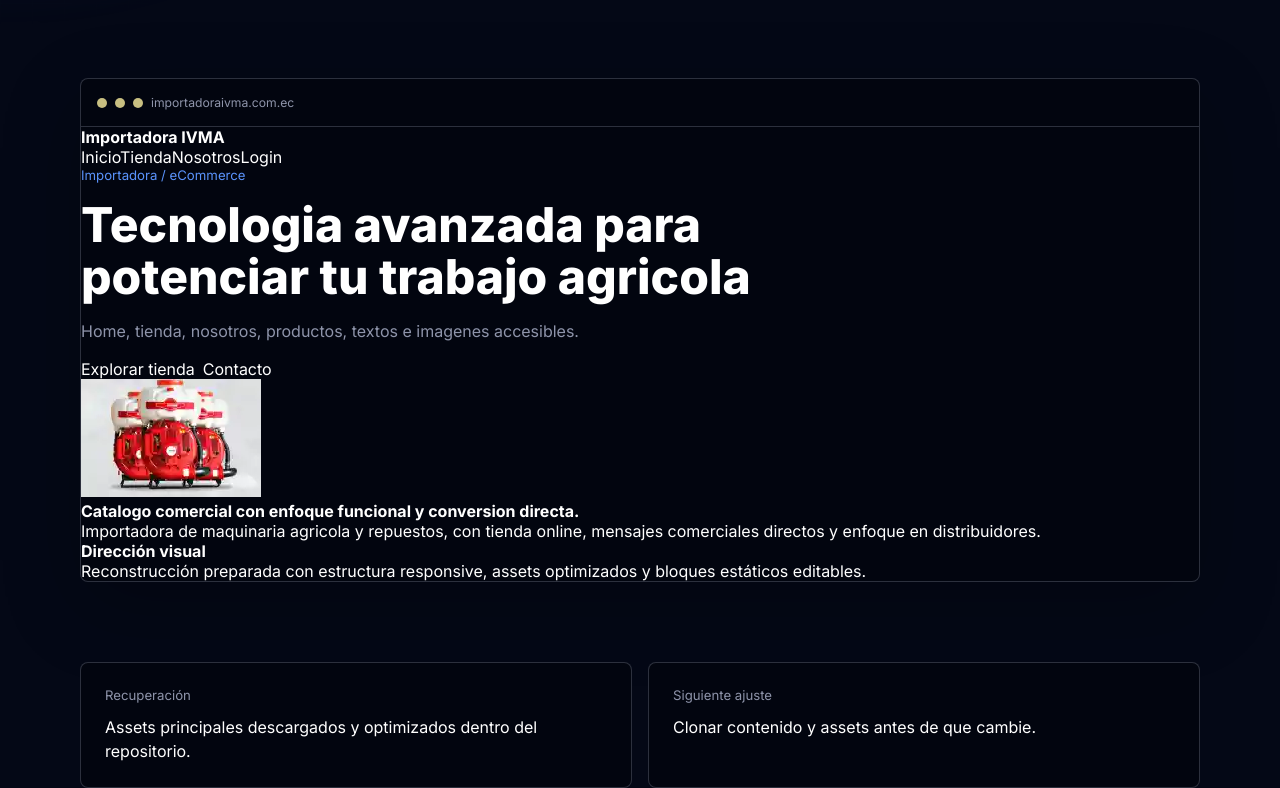
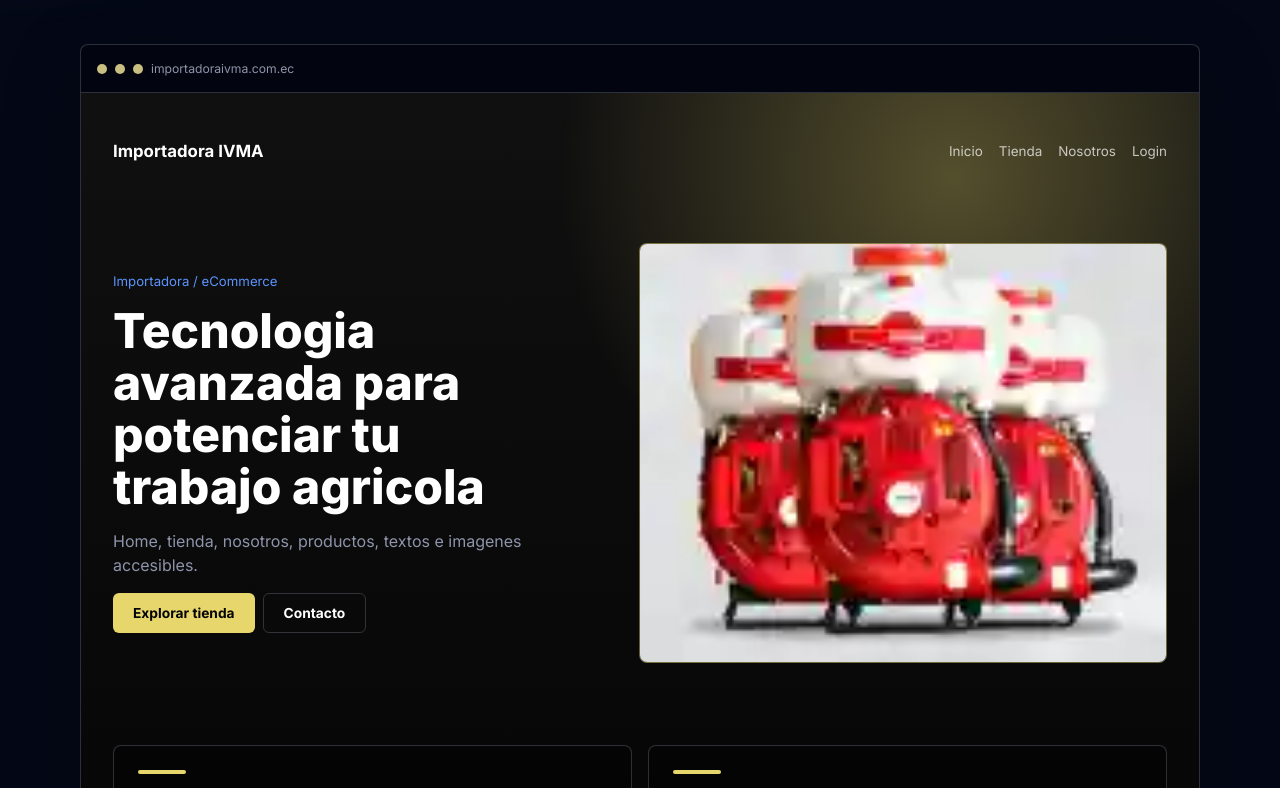
Before and after one commit to hugo97max/pokachufolio, a Next.js app: page /web-design/importadora-ivma in a window 1280 px wide. Shown: the part 572-1360 px from the top of the page. Built offline with nearby package versions, Linux system fonts and the light colour scheme.

Commit message:
Style web design reconstruction pages

```diff
--- a/src/app/web-design/[slug]/webDesignProject.module.scss
+++ b/src/app/web-design/[slug]/webDesignProject.module.scss
@@ -1,3 +1,25 @@
+.projectHeader {
+    display: grid;
+    grid-template-columns: minmax(0, 1fr) minmax(0, 1fr) auto;
+    gap: var(--static-space-16);
+    align-items: center;
+    padding: var(--static-space-20);
+    border: 1px solid var(--neutral-alpha-medium);
+    border-radius: 8px;
+    background: var(--surface-background);
+}
+
+.archivePill {
+    display: inline-flex;
+    min-height: 36px;
+    align-items: center;
+    padding: 0 var(--static-space-16);
+    color: var(--neutral-on-background-weak);
+    border: 1px solid var(--neutral-alpha-medium);
+    border-radius: 6px;
+    font-size: 0.82rem;
+}
+
 .showcase {
     overflow: hidden;
     border: 1px solid var(--neutral-alpha-medium);
@@ -31,198 +53,257 @@
     white-space: nowrap;
 }
 
-.demo {
-    display: grid;
-    gap: var(--static-space-32);
+.siteReplica {
     padding: var(--static-space-32);
     background:
-        radial-gradient(circle at 78% 18%, color-mix(in srgb, var(--accent) 22%, transparent), transparent 26%),
-        linear-gradient(135deg, color-mix(in srgb, var(--accent) 10%, transparent), transparent 42%),
+        radial-gradient(circle at 76% 8%, color-mix(in srgb, var(--accent) 22%, transparent), transparent 30%),
         var(--page-background);
 }
 
-.demoHeader {
+.siteHeader {
     display: flex;
     align-items: center;
     justify-content: space-between;
+    gap: var(--static-space-24);
+    padding: var(--static-space-16) 0 var(--static-space-32);
+}
+
+.brand {
+    display: flex;
+    min-width: 0;
+    align-items: center;
+}
+
+.brand img {
+    max-width: 190px;
+    max-height: 64px;
+    object-fit: contain;
+    padding: 8px 10px;
+    border-radius: 6px;
+    background: rgba(255, 255, 255, 0.92);
+}
+
+.brand strong {
+    color: var(--neutral-on-background-strong);
+    font-size: 1.05rem;
+}
+
+.siteHeader nav {
+    display: flex;
+    flex-wrap: wrap;
+    justify-content: flex-end;
     gap: var(--static-space-16);
 }
 
-.demoHeader strong {
-    color: var(--neutral-on-background-strong);
-    font-size: 1rem;
+.siteHeader nav span {
+    color: var(--neutral-on-background-weak);
+    font-size: 0.84rem;
 }
 
-.demoHeader nav {
-    display: flex;
-    flex-wrap: wrap;
-    gap: var(--static-space-12);
-    justify-content: flex-end;
+.siteHero {
+    display: grid;
+    grid-template-columns: minmax(0, 0.92fr) minmax(280px, 1fr);
+    gap: var(--static-space-40);
+    align-items: center;
+    min-height: 520px;
 }
 
-.demoHeader nav span {
-    color: var(--neutral-on-background-weak);
-    font-size: 0.78rem;
+.heroCopy {
+    max-width: 680px;
 }
 
-.demoHero {
-    display: grid;
-    grid-template-columns: minmax(0, 1fr) minmax(260px, 0.72fr);
-    gap: var(--static-space-32);
-    align-items: center;
-    min-height: 360px;
-}
-
-.demoCopy {
-    max-width: 620px;
-}
-
-.demoButton,
-.demoButtonSecondary {
+.primaryAction,
+.secondaryAction {
     display: inline-flex;
     align-items: center;
     justify-content: center;
-    min-height: 36px;
-    padding: 0 var(--static-space-16);
+    min-height: 40px;
+    padding: 0 var(--static-space-20);
     border-radius: 6px;
-    font-size: 0.82rem;
-    font-weight: 600;
+    font-size: 0.86rem;
+    font-weight: 650;
 }
 
-.demoButton {
+.primaryAction {
     color: #050505;
     background: var(--accent);
 }
 
-.demoButtonSecondary {
+.secondaryAction {
     color: var(--neutral-on-background-strong);
     border: 1px solid var(--neutral-alpha-medium);
 }
 
-.visualBlock {
+.heroMedia {
     position: relative;
     display: grid;
-    min-height: 300px;
+    min-height: 420px;
     overflow: hidden;
-    border: 1px solid color-mix(in srgb, var(--accent) 34%, transparent);
+    border: 1px solid color-mix(in srgb, var(--accent) 36%, transparent);
     border-radius: 8px;
     background:
-        linear-gradient(135deg, color-mix(in srgb, var(--accent) 24%, transparent), transparent),
+        linear-gradient(135deg, color-mix(in srgb, var(--accent) 18%, transparent), transparent),
         var(--neutral-alpha-weak);
 }
 
-.visualBlock span {
-    position: absolute;
-    border: 1px solid color-mix(in srgb, var(--accent) 58%, transparent);
-    border-radius: 8px;
-    background: color-mix(in srgb, var(--accent) 18%, transparent);
+.heroMedia img {
+    width: 100%;
+    height: 100%;
+    object-fit: cover;
 }
 
-.visualBlock span:nth-child(1) {
-    inset: 12% 14% auto auto;
-    width: 46%;
-    height: 38%;
+.mediaFallback {
+    display: grid;
+    place-items: center;
+    padding: var(--static-space-32);
+    color: color-mix(in srgb, var(--accent) 70%, var(--neutral-on-background-strong));
+    font-size: clamp(2rem, 6vw, 5rem);
+    font-weight: 800;
+    line-height: 0.95;
+    text-align: center;
 }
 
-.visualBlock span:nth-child(2) {
-    inset: auto auto 15% 12%;
-    width: 56%;
-    height: 42%;
-}
-
-.visualBlock span:nth-child(3) {
-    inset: 22% auto auto 18%;
-    width: 28%;
-    height: 18%;
-    background: var(--accent);
-}
-
-.demoSections {
+.contentStrip,
+.gallery,
+.notesGrid {
     display: grid;
-    grid-template-columns: repeat(4, minmax(0, 1fr));
     gap: var(--static-space-16);
 }
 
-.demoSections article {
-    display: grid;
-    gap: var(--static-space-10);
-    padding: var(--static-space-16);
+.contentStrip {
+    grid-template-columns: repeat(2, minmax(0, 1fr));
+    margin-top: var(--static-space-32);
+}
+
+.contentStrip article,
+.note {
     border: 1px solid var(--neutral-alpha-medium);
     border-radius: 8px;
-    background: var(--neutral-alpha-weak);
+    background: var(--surface-background);
 }
 
-.demoSections article span {
-    width: 40px;
+.contentStrip article {
+    display: grid;
+    gap: var(--static-space-12);
+    padding: var(--static-space-24);
+}
+
+.contentStrip article span {
+    width: 48px;
     height: 4px;
     border-radius: 99px;
     background: var(--accent);
 }
 
-.demoSections article strong {
+.contentStrip strong {
     color: var(--neutral-on-background-strong);
-    font-size: 0.9rem;
+    font-size: 1rem;
 }
 
-.demoSections article p {
+.contentStrip p {
     margin: 0;
     color: var(--neutral-on-background-weak);
-    font-size: 0.78rem;
-    line-height: 1.45;
+    font-size: 0.86rem;
+    line-height: 1.55;
 }
 
-.metaGrid,
-.notesGrid {
-    display: grid;
-    gap: var(--static-space-16);
+.gallery {
+    grid-template-columns: repeat(4, minmax(0, 1fr));
+    margin-top: var(--static-space-16);
 }
 
-.metaGrid {
-    grid-template-columns: repeat(3, minmax(0, 1fr));
+.gallery img {
+    width: 100%;
+    aspect-ratio: 1 / 0.78;
+    object-fit: cover;
+    border: 1px solid var(--neutral-alpha-medium);
+    border-radius: 8px;
+    background: var(--neutral-alpha-weak);
 }
 
 .notesGrid {
     grid-template-columns: repeat(2, minmax(0, 1fr));
 }
 
-.metaCard,
-.note {
-    border: 1px solid var(--neutral-alpha-medium);
-    border-radius: 8px;
-    background: var(--surface-background);
+.showcase[data-variant="creative"] .siteReplica {
+    background:
+        linear-gradient(135deg, rgba(120, 0, 0, 0.36), transparent 42%),
+        #080404;
 }
 
-.metaCard {
-    padding: var(--static-space-20);
+.showcase[data-variant="creative"] .siteHeader nav span,
+.showcase[data-variant="creative"] .heroCopy p {
+    color: rgba(255, 255, 255, 0.72);
+}
+
+.showcase[data-variant="creative"] h2,
+.showcase[data-variant="creative"] .brand strong {
+    color: #fff;
+}
+
+.showcase[data-variant="commerce"] .siteReplica,
+.showcase[data-variant="sporttech"] .siteReplica,
+.showcase[data-variant="fitness"] .siteReplica,
+.showcase[data-variant="event"] .siteReplica {
+    background:
+        radial-gradient(circle at 78% 10%, color-mix(in srgb, var(--accent) 32%, transparent), transparent 34%),
+        linear-gradient(180deg, #101010, #050505);
+}
+
+.showcase[data-variant="commerce"] h2,
+.showcase[data-variant="sporttech"] h2,
+.showcase[data-variant="fitness"] h2,
+.showcase[data-variant="event"] h2 {
+    color: #fff;
+}
+
+.showcase[data-variant="commerce"] .siteHeader nav span,
+.showcase[data-variant="sporttech"] .siteHeader nav span,
+.showcase[data-variant="fitness"] .siteHeader nav span,
+.showcase[data-variant="event"] .siteHeader nav span {
+    color: rgba(255, 255, 255, 0.72);
 }
 
 @media (max-width: 1024px) {
-    .demoHero,
+    .projectHeader,
+    .siteHero,
+    .contentStrip,
     .notesGrid {
         grid-template-columns: 1fr;
     }
 
-    .demoSections {
+    .siteHero {
+        min-height: auto;
+    }
+
+    .gallery {
         grid-template-columns: repeat(2, minmax(0, 1fr));
     }
 }
 
 @media (max-width: 720px) {
-    .demo {
+    .projectHeader {
+        align-items: stretch;
+    }
+
+    .siteReplica {
         padding: var(--static-space-20);
     }
 
-    .demoHeader {
+    .siteHeader {
         align-items: flex-start;
         flex-direction: column;
     }
 
-    .demoHeader nav {
+    .siteHeader nav {
         justify-content: flex-start;
     }
 
-    .demoSections,
-    .metaGrid {
+    .heroMedia {
+        min-height: 280px;
+    }
+
+    .gallery {
         grid-template-columns: 1fr;
     }
 }
```
